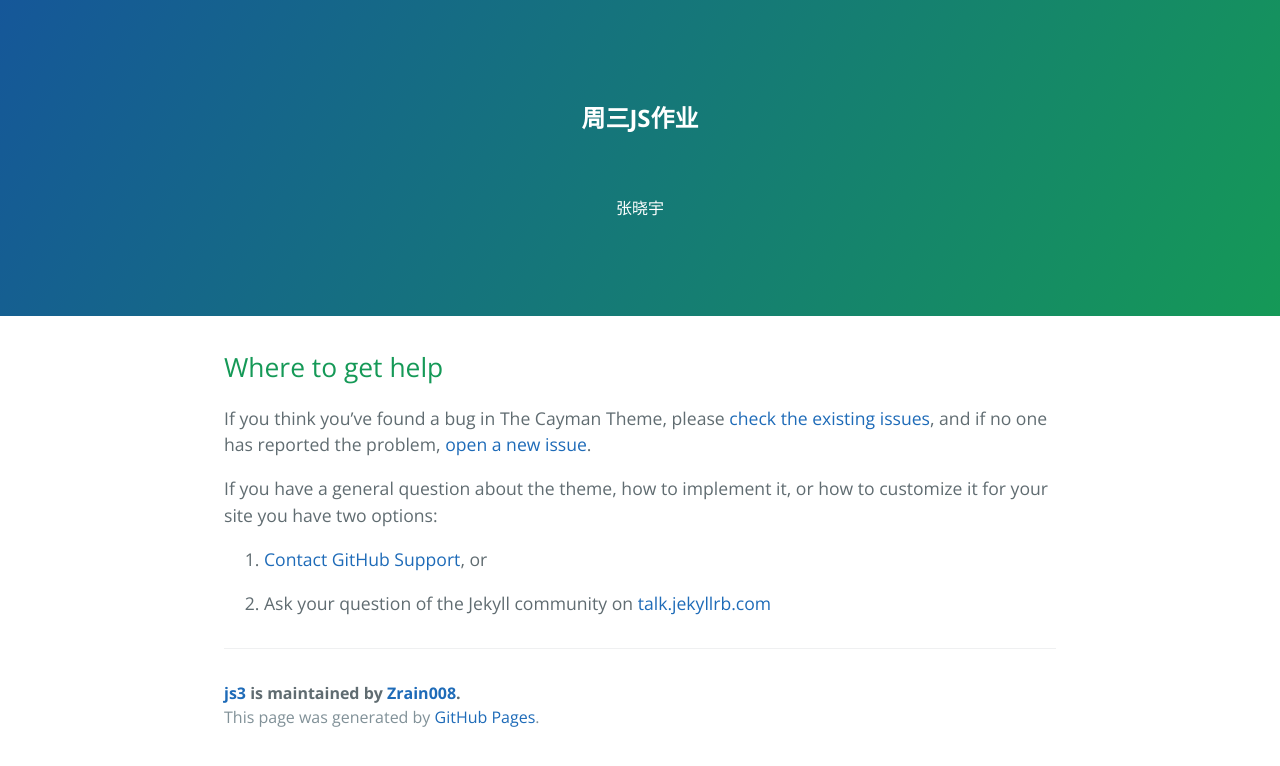
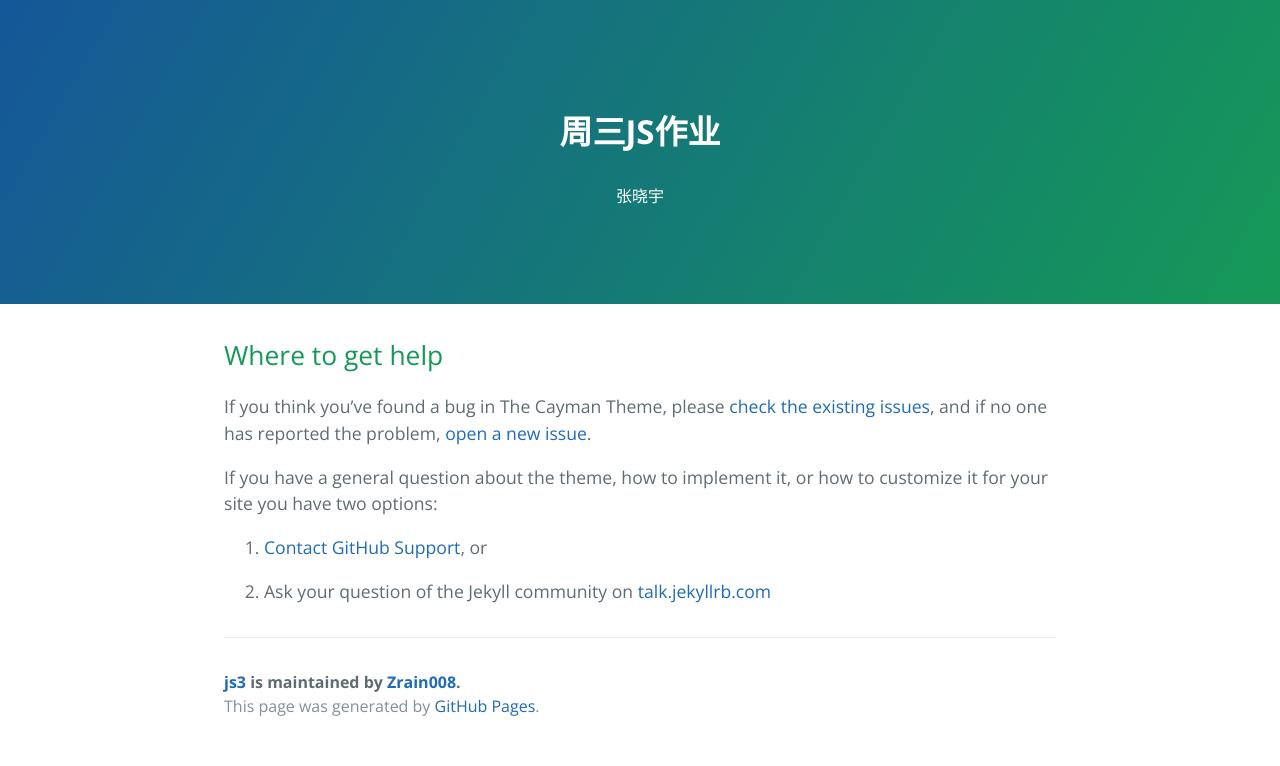
Before and after one commit to Zrain008/js3, a Jekyll site: the page built from docs/SUPPORT.md, in a window 1280 px wide. Shown: the top 766 px of the page. Built offline with Jekyll 4.4.1, drawn with Linux system fonts in a browser that asks for light colours; our own code applies the rules of GitHub Pages for plain Markdown files.

Commit message:
Add files via upload

```diff
--- a/_layouts/default.html
+++ b/_layouts/default.html
@@ -23,7 +23,7 @@
     <a id="skip-to-content" href="#content">Skip to the content.</a>
 
     <header class="page-header" role="banner">
-      <h2 style="font-size: 28">周三JS作业</h2></br>
+      <h2 style="font-size: 33px;">周三JS作业</h2>
         <p>张晓宇</p>
       </h2>
 
```
